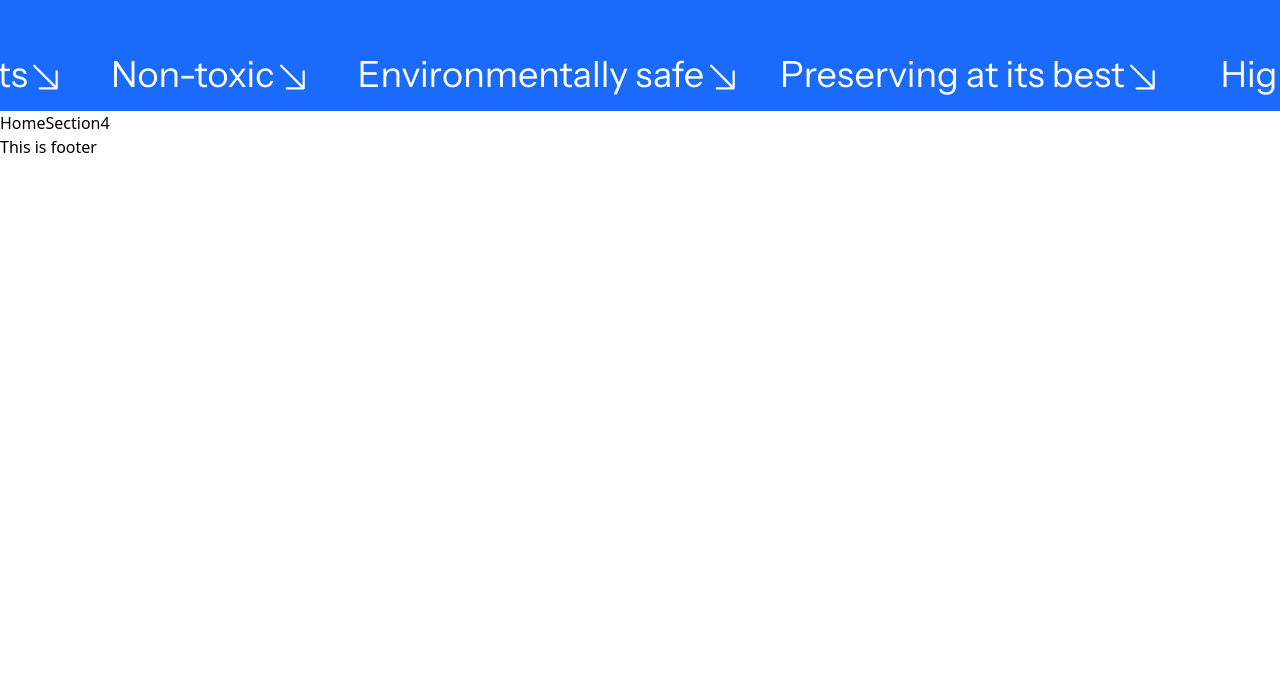
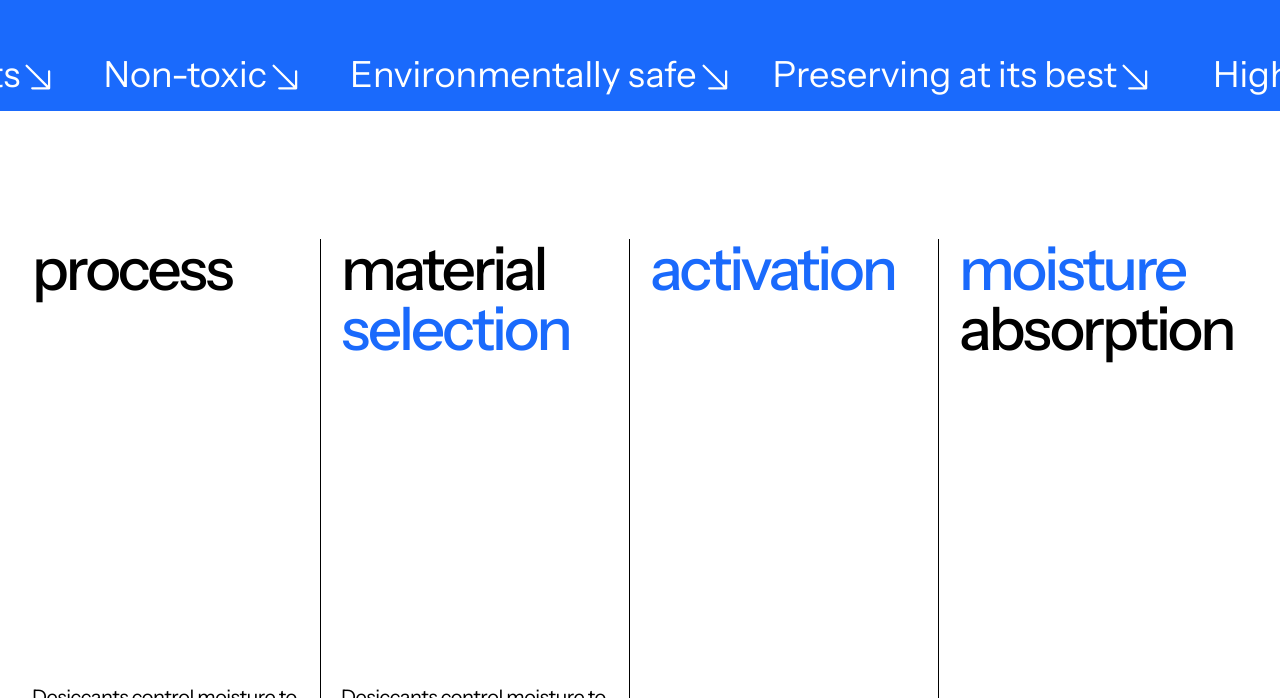
Before and after one commit to Chen-Myae2K/KHH_SECCO_branding_website, a React (Vite) app: page / in a window 1280 px wide. Shown: the part 2892-3590 px from the top of the page. Before the commit the page ends 3051 px from the top, so only its background shows below. Built offline with nearby package versions, Linux system fonts and the light colour scheme; a web font is replaced by a local one.

Commit message:
feat:HomeSection4 done

```diff
--- a/src/features/home/components/HomeSection2.jsx
+++ b/src/features/home/components/HomeSection2.jsx
@@ -16,7 +16,7 @@ const HomeSection2 = () => {
   const description = useRef(null);
   const isInView = useInView(description);
   return (
-    <section className="text-black font-instrument tracking-tight">
+    <section className="text-black font-instrument tracking-tighter">
       <Container>
         <div className="grid grid-cols-1 lg:grid-cols-3">
           <div className="col-span-1 md:text-3xl text-xl max-lg:mb-10">
--- a/src/features/home/components/HomeSection4.jsx
+++ b/src/features/home/components/HomeSection4.jsx
@@ -1,9 +1,63 @@
-import React from 'react'
+import React from "react";
+import Container from "../../../components/Container";
 
 const HomeSection4 = () => {
   return (
-    <div>HomeSection4</div>
-  )
-}
+    <section className="font-instrument mt-32  text-black">
+      <Container>
+        <div className="grid grid-cols-4 gap-5">
+          <div className="col-span-4  md:col-span-1 max-md:border-b md:border-r md:h-[80dvh] flex flex-col justify-between border-black">
+            <p className="text-5xl md:text-6xl font-medium tracking-tighter">
+              process
+            </p>
+            <p className="md:text-xl tracking-tight text-base max-md:my-10">
+              Desiccants control moisture to protect products from humidity
+              damage. The{" "}
+              <span className="text-clean">
+                process involves material selection
+              </span>
+              , activation, shaping, and packaging, ensuring high-quality
+              solutions for various industries.
+            </p>
+          </div>
+          <div className="col-span-4  md:col-span-1 max-md:border-b md:border-r md:h-[80dvh] flex flex-col justify-between border-black">
+            <p className="text-5xl md:text-6xl font-medium tracking-tighter">
+              material <span className="text-clean">selection</span>
+            </p>
+            <p className="md:text-xl tracking-tight text-base max-md:my-10">
+              Desiccants control moisture to protect products from humidity
+              damage. The{" "}
+              <span className="text-clean">
+                process involves material selection
+              </span>
+              , activation, shaping, and packaging, ensuring high-quality
+              solutions for various industries.
+            </p>
+          </div>
+          <div className="col-span-4  md:col-span-1 max-md:border-b md:border-r md:h-[80dvh] flex flex-col justify-between border-black">
+            <p className="text-5xl md:text-6xl text-clean font-medium tracking-tighter">
+              activation
+            </p>
+            <p className="md:text-xl tracking-tight text-base max-md:my-10">
+              Desiccants are <span className="text-clean">dried or heated</span>{" "}
+              to remove any pre-existing moisture, ensuring maximum efficiency
+              before use.
+            </p>
+          </div>
+          <div className="col-span-4  md:col-span-1 max-md:border-b  md:h-[80dvh] flex flex-col justify-between border-black">
+            <p className="text-5xl md:text-6xl font-medium tracking-tighter">
+              <span className="text-clean">moisture</span> absorption
+            </p>
+            <p className="md:text-xl tracking-tight text-base max-md:my-10">
+              The desiccant captures water vapor from the surrounding air,
+              either chemically (absorption) or physically (adsorption), <span className="text-clean">helping
+              maintain low humidity levels.</span>
+            </p>
+          </div>
+        </div>
+      </Container>
+    </section>
+  );
+};
 
-export default HomeSection4
+export default HomeSection4;
--- a/src/routes/router.jsx
+++ b/src/routes/router.jsx
@@ -4,7 +4,7 @@ import HomePage from "../features/home/pages/HomePage";
 import AboutPage from "../features/about/pages/AboutPage";
 import ProcessPage from "../features/process/pages/ProcessPage";
 import ContactPage from "../features/contact/pages/ContactPage";
-import Layout from "../components/layout";
+import Layout from "../components/Layout";
 
 const router = createBrowserRouter([
   {
```
